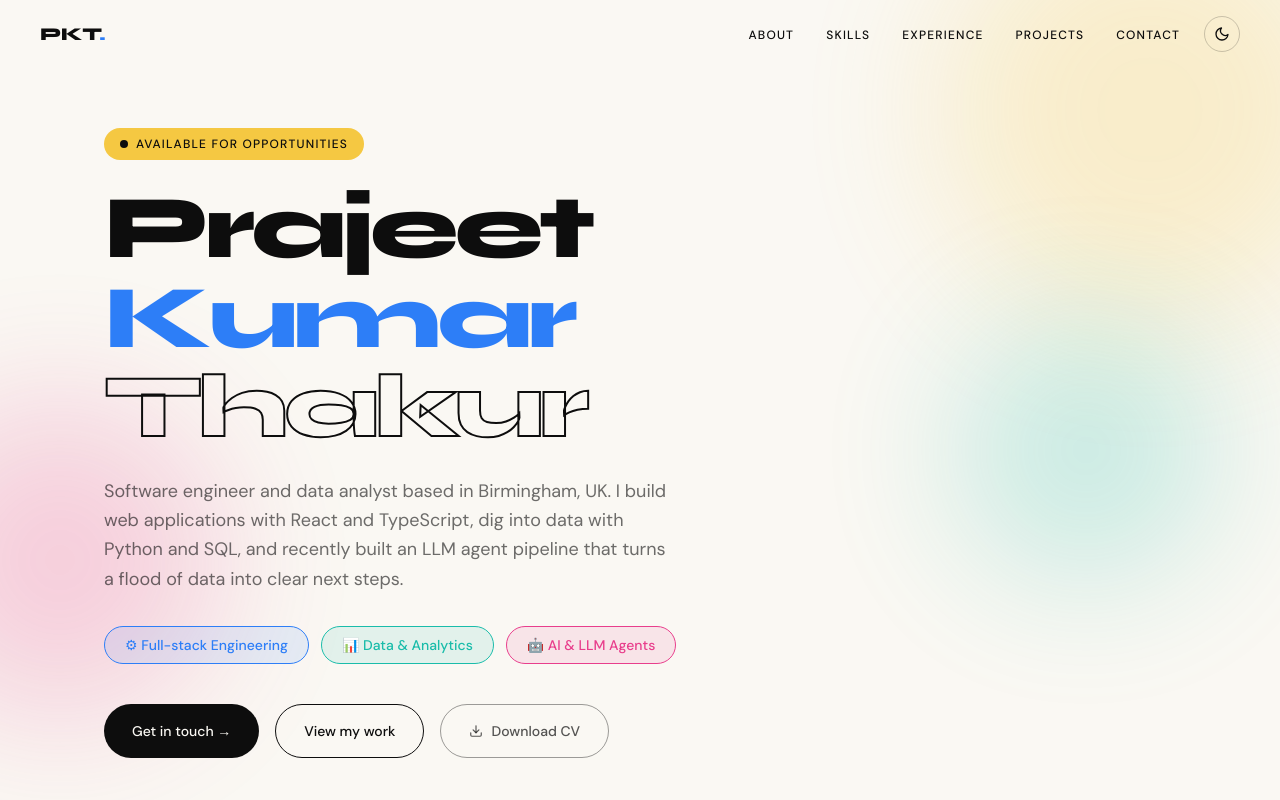
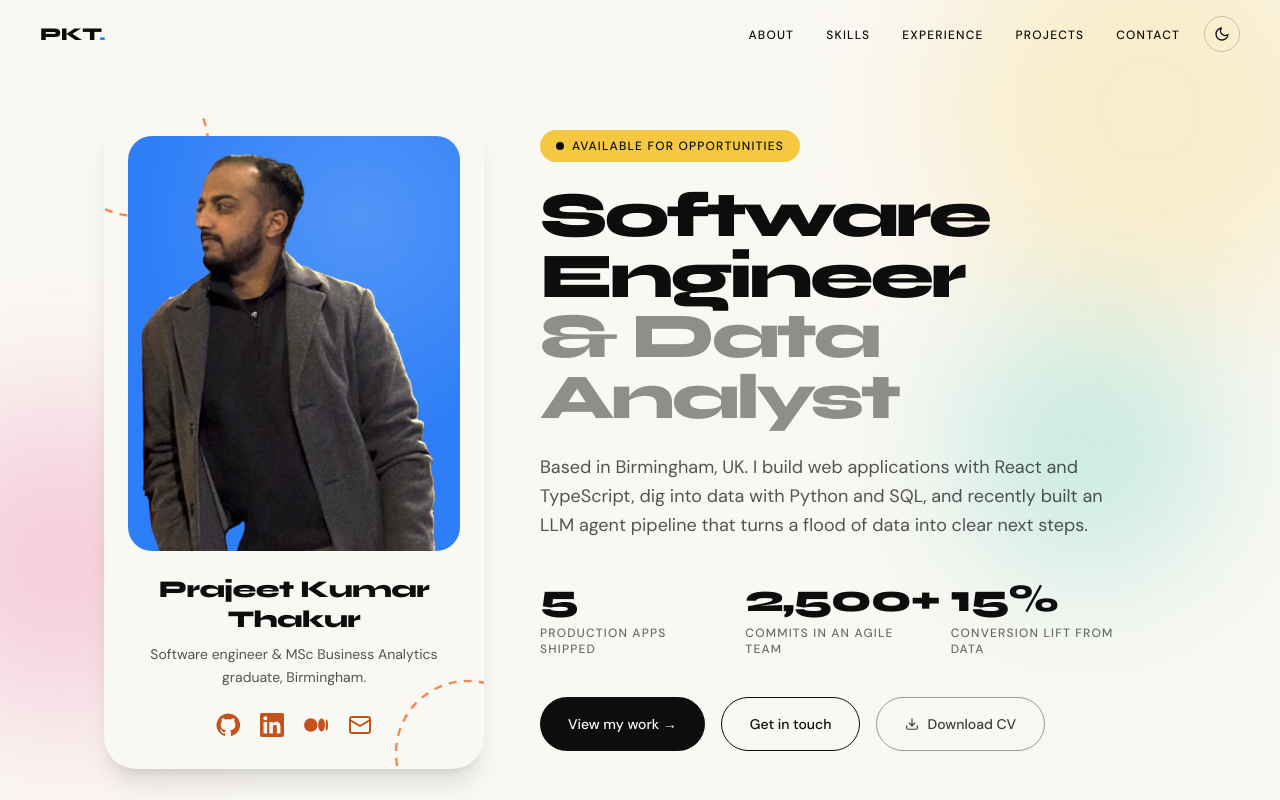
Before and after one commit to Prajeet7x/portfolio, a Next.js app: page / in a window 1280 px wide. Shown: the top 800 px of the page. Built offline with nearby package versions, Linux system fonts and the light colour scheme; no server answers.

Commit message:
Hero: profile card with cut-out photo on brand blue, proof stats, social links
Co-Authored-By: Claude Opus 5.5 <noreply@anthropic.com>

```diff
--- a/src/components/Hero.tsx
+++ b/src/components/Hero.tsx
@@ -1,59 +1,81 @@
+import Image from "next/image";
 import Link from "next/link";
+
+const stats = [
+  { value: "5",      label: "Production apps shipped" },
+  { value: "2,500+", label: "Commits in an Agile team" },
+  { value: "15%",    label: "Conversion lift from data" },
+];
+
+const socials = [
+  { label: "GitHub",   href: "https://github.com/Prajeet7x",           icon: <GitHubIcon /> },
+  { label: "LinkedIn", href: "https://www.linkedin.com/in/prajeet-kumar/", icon: <LinkedInIcon /> },
+  { label: "Medium",   href: "https://medium.com/@prajeet.thakur20",    icon: <MediumIcon /> },
+  { label: "Email",    href: "mailto:prajeet.thakur20@gmail.com",       icon: <MailIcon /> },
+];
 
 export default function Hero() {
   return (
-    <section className="min-h-screen flex flex-col justify-center pt-32 pb-16 px-6 sm:px-10 max-w-6xl mx-auto">
+    <section className="min-h-screen pt-28 pb-16 px-6 sm:px-10 max-w-6xl mx-auto grid grid-cols-1 lg:grid-cols-[380px_1fr] gap-10 lg:gap-14 items-center">
+      <ProfileCard />
+
+      <div>
         {/* Available tag */}
-      <div className="inline-flex items-center gap-2 bg-brand-yellow text-ink text-xs font-medium uppercase tracking-widest px-4 py-2 rounded-full mb-6 w-fit">
-        <span className="w-2 h-2 rounded-full bg-ink" />
+        <div className="inline-flex items-center gap-2 bg-brand-yellow text-[#0d0d0d] text-xs font-medium uppercase tracking-widest px-4 py-2 rounded-full mb-6 w-fit">
+          <span className="w-2 h-2 rounded-full bg-[#0d0d0d]" />
           Available for opportunities
         </div>
 
-      {/* Name */}
-      <h1 className="font-syne font-extrabold leading-none tracking-tighter mb-6"
-          style={{ fontSize: "clamp(3.2rem, 7vw, 6rem)" }}>
-        Prajeet
+        <p
+          className="font-syne font-extrabold leading-[0.95] tracking-tighter mb-6"
+          style={{ fontSize: "clamp(2.4rem, 5vw, 4.25rem)" }}
+        >
+          Software Engineer
           <br />
-        <span className="text-brand-blue">Kumar</span>
-        <br />
-        <span className="text-outline">Thakur</span>
-      </h1>
-
-      {/* Description */}
-      <p className="text-lg text-ink/60 max-w-xl leading-relaxed mb-8">
-        Software engineer and data analyst based in Birmingham, UK. I build
-        web applications with React and TypeScript, dig into data with Python
-        and SQL, and recently built an LLM agent pipeline that turns a flood
-        of data into clear next steps.
+          <span className="text-ink/45">&amp; Data Analyst</span>
         </p>
 
-      {/* Identity chips */}
-      <div className="flex flex-wrap gap-3 mb-10">
-        <Chip color="blue"   label="⚙ Full-stack Engineering" />
-        <Chip color="teal"   label="📊 Data & Analytics"      />
-        <Chip color="pink"   label="🤖 AI & LLM Agents"       />
+        <p className="text-lg text-ink/70 max-w-xl leading-relaxed mb-10">
+          Based in Birmingham, UK. I build web applications with React and
+          TypeScript, dig into data with Python and SQL, and recently built an
+          LLM agent pipeline that turns a flood of data into clear next steps.
+        </p>
+
+        {/* Proof stats */}
+        <dl className="grid grid-cols-3 gap-4 sm:gap-10 max-w-xl mb-10">
+          {stats.map((s) => (
+            <div key={s.label}>
+              <dt className="sr-only">{s.label}</dt>
+              <dd className="font-syne font-extrabold tracking-tight leading-none mb-2 text-[1.15rem] sm:text-3xl lg:text-[2.4rem]">
+                {s.value}
+              </dd>
+              <dd aria-hidden className="text-[11px] sm:text-xs font-medium uppercase tracking-widest text-ink/60 leading-snug">
+                {s.label}
+              </dd>
             </div>
+          ))}
+        </dl>
 
         {/* CTAs */}
         <div className="flex flex-wrap gap-4">
           <Link
-          href="#contact"
+            href="#projects"
             className="inline-flex items-center gap-2 bg-ink text-cream px-7 py-4 rounded-full text-sm font-medium hover:bg-brand-blue transition-colors duration-200"
           >
-          Get in touch →
+            View my work →
           </Link>
           <Link
-          href="#projects"
+            href="#contact"
             className="inline-flex items-center gap-2 border-[1.5px] border-ink text-ink px-7 py-4 rounded-full text-sm font-medium hover:bg-ink hover:text-cream transition-colors duration-200"
           >
-          View my work
+            Get in touch
           </Link>
           <a
             href="/Prajeet Kumar Thakur CV.pdf"
             download
-          className="inline-flex items-center gap-2 border-[1.5px] border-ink/40 text-ink/70 px-7 py-4 rounded-full text-sm font-medium hover:border-ink hover:text-ink transition-colors duration-200"
+            className="inline-flex items-center gap-2 border-[1.5px] border-ink/40 text-ink/80 px-7 py-4 rounded-full text-sm font-medium hover:border-ink hover:text-ink transition-colors duration-200"
           >
-          <svg width="14" height="14" viewBox="0 0 24 24" fill="none" stroke="currentColor" strokeWidth="2" strokeLinecap="round" strokeLinejoin="round">
+            <svg width="14" height="14" viewBox="0 0 24 24" fill="none" stroke="currentColor" strokeWidth="2" strokeLinecap="round" strokeLinejoin="round" aria-hidden>
               <path d="M21 15v4a2 2 0 0 1-2 2H5a2 2 0 0 1-2-2v-4"/>
               <polyline points="7 10 12 15 17 10"/>
               <line x1="12" y1="15" x2="12" y2="3"/>
@@ -61,19 +83,95 @@ export default function Hero() {
             Download CV
           </a>
         </div>
+      </div>
     </section>
   );
 }
 
-function Chip({ color, label }: { color: "blue" | "pink" | "teal"; label: string }) {
-  const styles = {
-    blue: "text-brand-blue border-brand-blue bg-brand-blue/10",
-    pink: "text-brand-pink border-brand-pink bg-brand-pink/10",
-    teal: "text-brand-teal border-brand-teal bg-brand-teal/10",
-  };
+function ProfileCard() {
   return (
-    <span className={`px-5 py-2 rounded-full text-sm font-medium border-[1.5px] ${styles[color]}`}>
-      {label}
-    </span>
+    // Fixed light card in both themes so the photo panel always reads the same.
+    <div className="relative w-full max-w-[320px] sm:max-w-[380px] mx-auto lg:mx-0 bg-[#faf8f3] text-[#0d0d0d] rounded-[2rem] p-6 pb-8 shadow-xl shadow-black/10 overflow-hidden">
+      {/* Dashed accent arcs */}
+      <svg className="absolute -top-12 -left-12 w-40 h-40 pointer-events-none opacity-80" viewBox="0 0 200 200" fill="none" aria-hidden>
+        <circle cx="100" cy="100" r="90" stroke="#f06c2a" strokeWidth="3" strokeDasharray="10 9" />
+      </svg>
+      <svg className="absolute -bottom-16 -right-16 w-40 h-40 pointer-events-none opacity-80" viewBox="0 0 200 200" fill="none" aria-hidden>
+        <circle cx="100" cy="100" r="90" stroke="#f06c2a" strokeWidth="3" strokeDasharray="10 9" />
+      </svg>
+
+      {/* Photo panel */}
+      <div className="relative aspect-[4/5] rounded-3xl bg-brand-blue overflow-hidden">
+        <div
+          className="absolute inset-0 opacity-30"
+          style={{ background: "radial-gradient(circle at 70% 20%, rgba(255,255,255,0.6), transparent 55%)" }}
+          aria-hidden
+        />
+        <Image
+          src="/profile.webp"
+          alt="Prajeet Kumar Thakur"
+          fill
+          priority
+          sizes="(min-width: 1024px) 332px, 90vw"
+          className="object-contain object-bottom"
+        />
+      </div>
+
+      <h1 className="relative font-syne font-extrabold text-2xl leading-tight tracking-tight text-center mt-6">
+        Prajeet Kumar Thakur
+      </h1>
+      <p className="relative text-center text-sm text-[#0d0d0d]/70 mt-2 leading-relaxed px-2">
+        Software engineer &amp; MSc Business Analytics graduate, Birmingham.
+      </p>
+
+      <ul className="relative flex justify-center gap-5 mt-6">
+        {socials.map((s) => (
+          <li key={s.label}>
+            <a
+              href={s.href}
+              target={s.href.startsWith("http") ? "_blank" : undefined}
+              rel="noopener noreferrer"
+              aria-label={s.label}
+              className="block text-[#c2531c] hover:text-brand-blue transition-colors duration-200"
+            >
+              {s.icon}
+            </a>
+          </li>
+        ))}
+      </ul>
+    </div>
   );
 }
+
+function GitHubIcon() {
+  return (
+    <svg width="24" height="24" viewBox="0 0 24 24" fill="currentColor" aria-hidden>
+      <path d="M12 .5a11.5 11.5 0 0 0-3.64 22.41c.58.11.79-.25.79-.56v-2c-3.2.7-3.88-1.37-3.88-1.37-.53-1.33-1.28-1.69-1.28-1.69-1.05-.71.08-.7.08-.7 1.16.08 1.77 1.19 1.77 1.19 1.03 1.77 2.7 1.26 3.36.96.1-.75.4-1.26.73-1.55-2.55-.29-5.24-1.28-5.24-5.68 0-1.26.45-2.28 1.19-3.09-.12-.29-.52-1.46.11-3.05 0 0 .97-.31 3.17 1.18a11 11 0 0 1 5.77 0c2.2-1.49 3.17-1.18 3.17-1.18.63 1.59.23 2.76.11 3.05.74.81 1.19 1.83 1.19 3.09 0 4.41-2.69 5.38-5.26 5.67.41.36.78 1.06.78 2.14v3.17c0 .31.21.68.8.56A11.5 11.5 0 0 0 12 .5Z" />
+    </svg>
+  );
+}
+
+function LinkedInIcon() {
+  return (
+    <svg width="24" height="24" viewBox="0 0 24 24" fill="currentColor" aria-hidden>
+      <path d="M20.45 20.45h-3.56v-5.57c0-1.33-.02-3.04-1.85-3.04-1.85 0-2.14 1.45-2.14 2.94v5.67H9.34V9h3.42v1.56h.05c.48-.9 1.64-1.85 3.37-1.85 3.6 0 4.27 2.37 4.27 5.46v6.28ZM5.34 7.43a2.06 2.06 0 1 1 0-4.13 2.06 2.06 0 0 1 0 4.13ZM7.12 20.45H3.56V9h3.56v11.45ZM22.22 0H1.77C.79 0 0 .77 0 1.73v20.54C0 23.23.79 24 1.77 24h20.45c.98 0 1.78-.77 1.78-1.73V1.73C24 .77 23.2 0 22.22 0Z" />
+    </svg>
+  );
+}
+
+function MediumIcon() {
+  return (
+    <svg width="24" height="24" viewBox="0 0 24 24" fill="currentColor" aria-hidden>
+      <path d="M13.54 12a6.8 6.8 0 0 1-6.77 6.82A6.8 6.8 0 0 1 0 12a6.8 6.8 0 0 1 6.77-6.82A6.8 6.8 0 0 1 13.54 12Zm7.42 0c0 3.54-1.51 6.42-3.38 6.42-1.87 0-3.39-2.88-3.39-6.42s1.52-6.42 3.39-6.42 3.38 2.88 3.38 6.42ZM24 12c0 3.17-.53 5.75-1.19 5.75-.66 0-1.19-2.58-1.19-5.75s.53-5.75 1.19-5.75C23.47 6.25 24 8.83 24 12Z" />
+    </svg>
+  );
+}
+
+function MailIcon() {
+  return (
+    <svg width="24" height="24" viewBox="0 0 24 24" fill="none" stroke="currentColor" strokeWidth="2" strokeLinecap="round" strokeLinejoin="round" aria-hidden>
+      <rect x="2" y="4" width="20" height="16" rx="2" />
+      <path d="m22 7-10 6L2 7" />
+    </svg>
+  );
+}
```
Also changed, not shown: public/profile.webp (added). Lines whose indentation alone changed are shown as unchanged.
